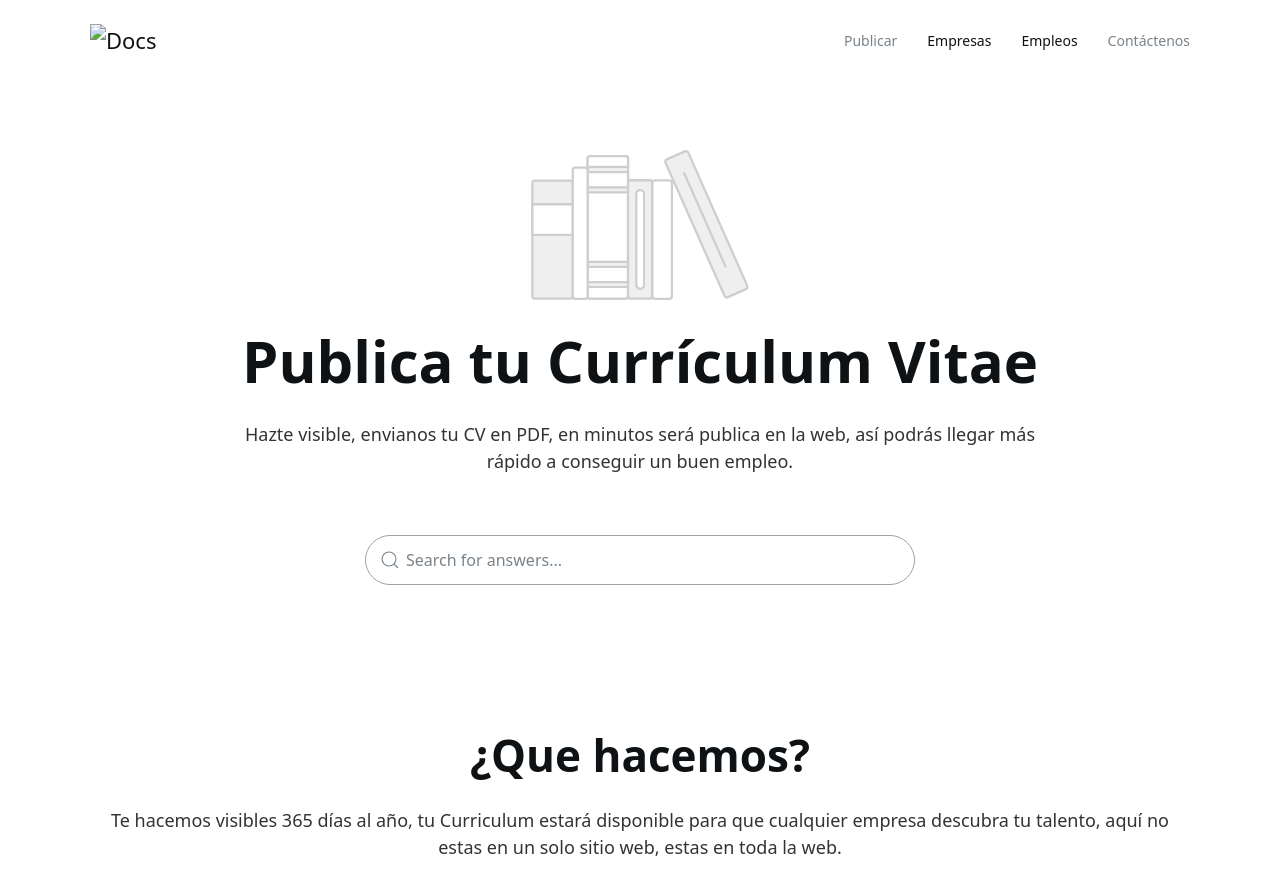
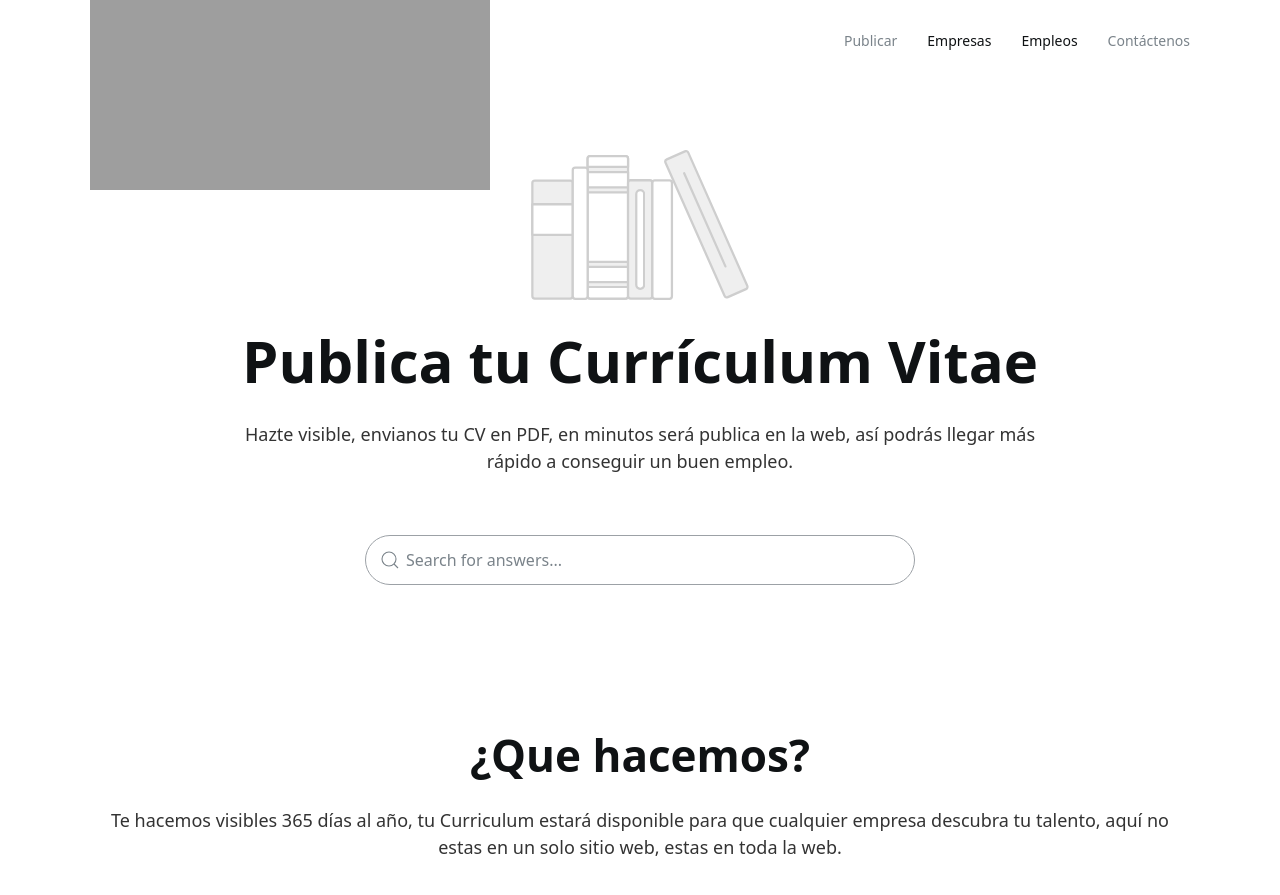
Before and after one commit to jelmii/jelmii.github.io, a Jekyll site: the page built from index.md, in a window 1280 px wide and 900 px high. Shown: the top 895 px of the window. Built offline with Jekyll 4.4.1, drawn with Linux system fonts in a browser that asks for light colours.

Commit message:
Update _config.yml

```diff
--- a/_config.yml
+++ b/_config.yml
@@ -19,7 +19,7 @@ url:                "http://www.publicatucv.com/"
 
 # Site logo, image or text
 brand:
-    image:          http://www.publicatucv.com//assets/posts/books.svg  # e.g. logo.png, upload logo image file to /assets/img/ folder
+    image:          logo.svg  # e.g. logo.png, upload logo image file to /assets/img/ folder
     text:           Docs      # if the above "logo:" image variable  is not set, this text logo is displayed instead
 
 # Default author settings
```
